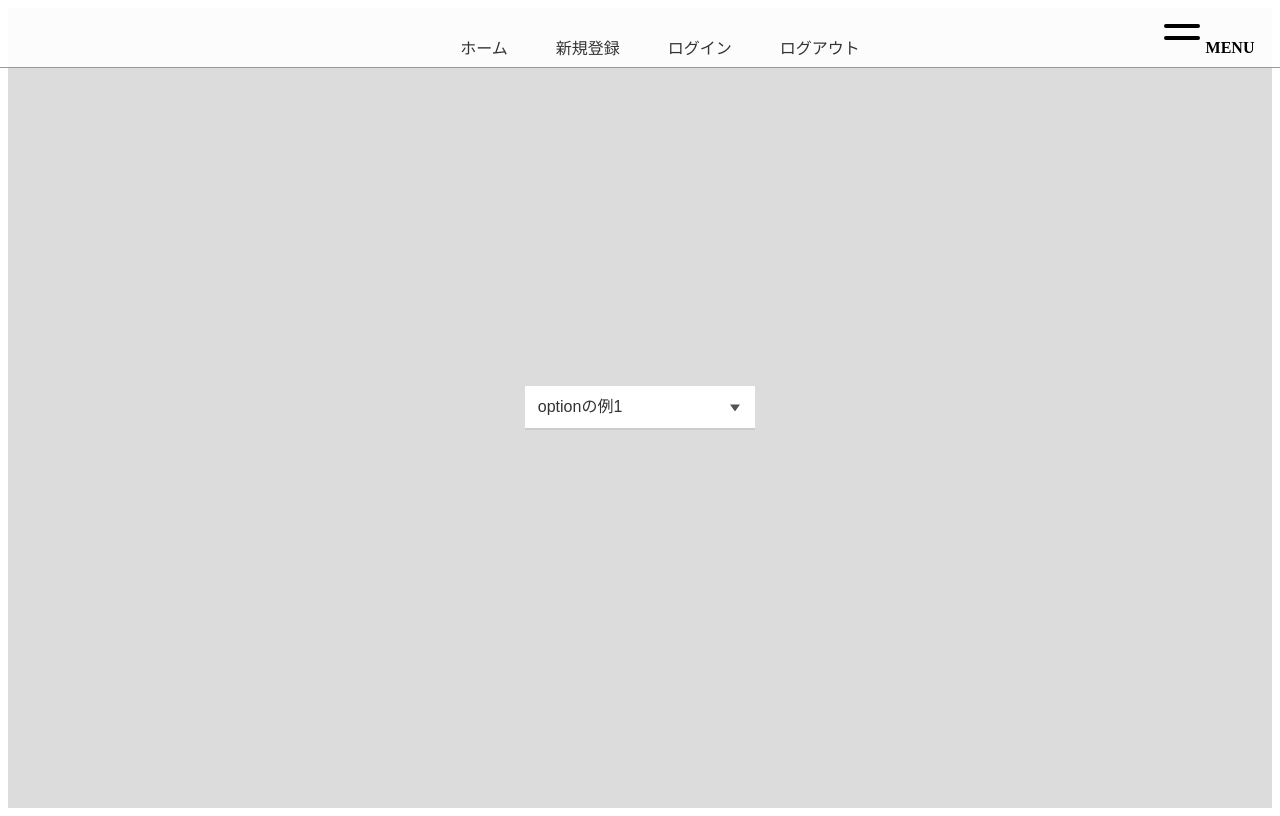
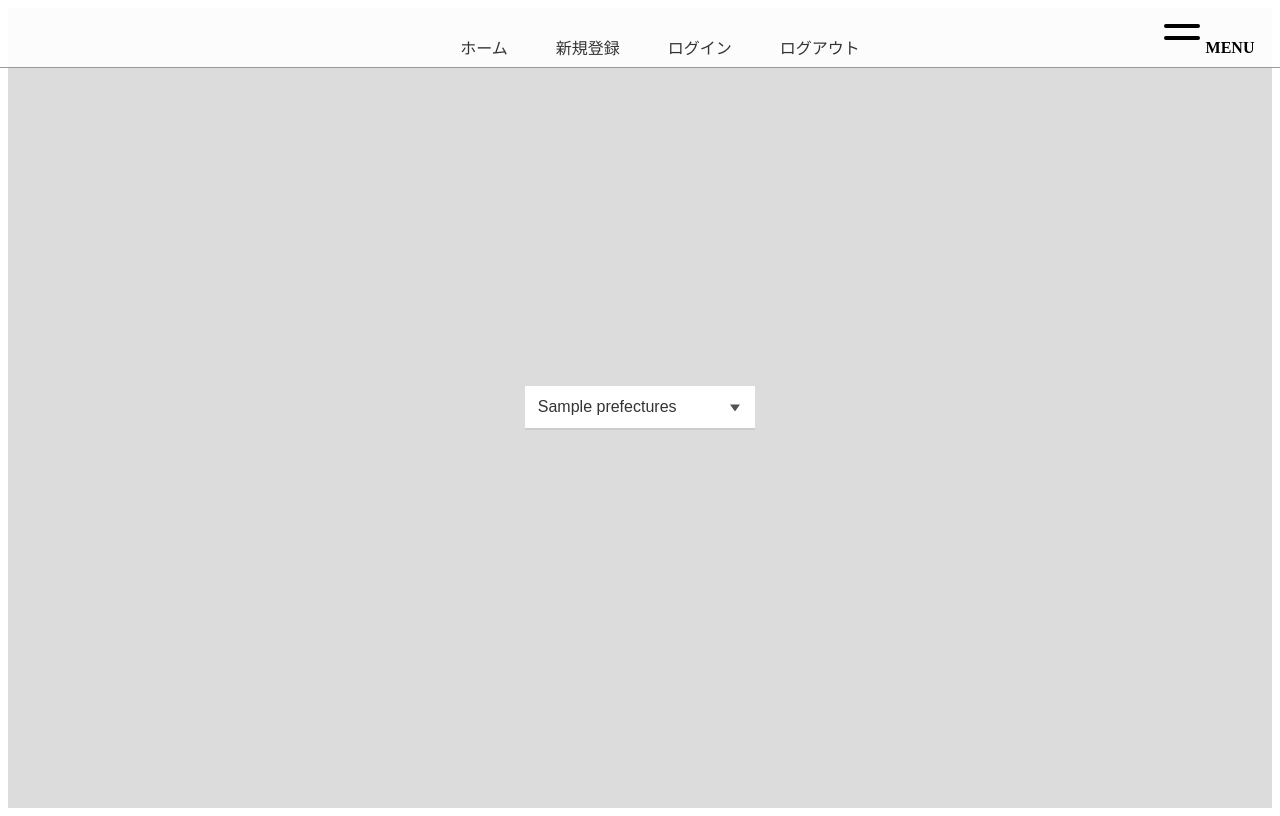
Before and after one commit to thejunjiadachi/chiimu-kaihatsu, a Flask app: template templates/index.html in a window 1280 px wide. Run offline with Flask 2, Linux system fonts and the light colour scheme; the template is opened without the code that fills it: most values are stand-ins (such as "Sample title", 1, 10 or a date in 2020); some libraries are stand-ins or nearby versions.

Commit message:
selectbox変更

```diff
--- a/templates/index.html
+++ b/templates/index.html
@@ -7,9 +7,9 @@
 {% block main %}
     <label class="selectbox-005">
         <select>
-            <option>optionの例1</option>
-            <option>optionの例2</option>
-            <option>optionの例3</option>
+            {% for prefectures in rows %}
+                <option value="{{ prefectures.prefectures }}">{{ prefectures.prefectures }}</option>
+            {% endfor %}
         </select>
     </label>
 {% endblock %}
```
